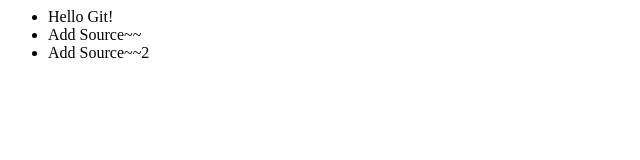
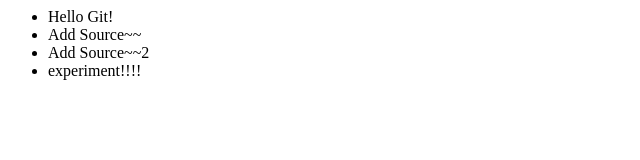
Before and after one commit to devjohnnykim/test_sourcetree, a plain HTML site: page index.html in a window 1280 px wide. Shown: the full height of the page, 0-640 px from the left. Drawn offline with Linux system fonts and the light colour scheme.

Commit message:
experimental source

```diff
--- a/index.html
+++ b/index.html
@@ -7,6 +7,8 @@
             <li>Hello Git!</li>
             <li>Add Source~~</li>
             <li>Add Source~~2</li>
+
+            <li>experiment!!!!</li>
         </ul>
     </body>
 </html>
```
